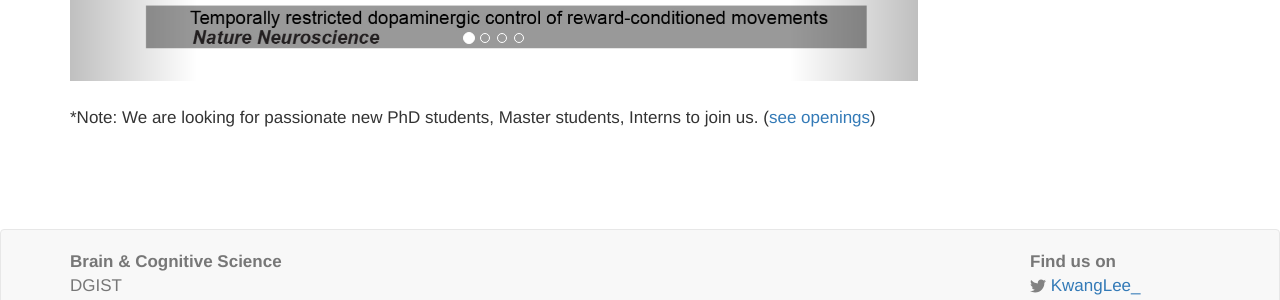
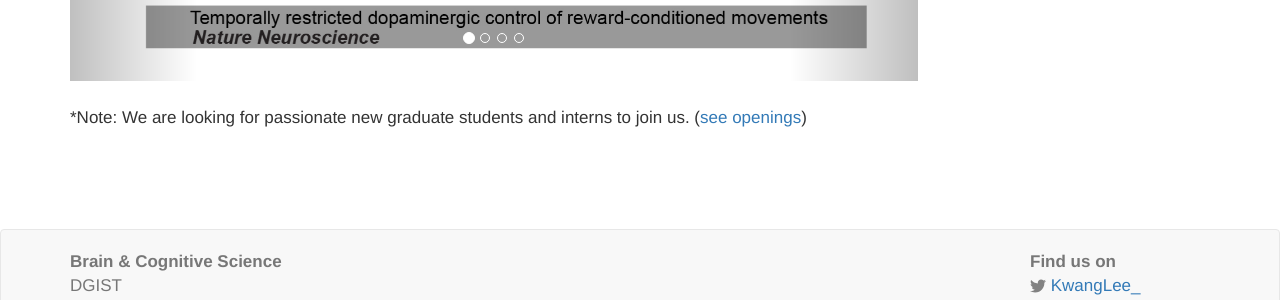
Before and after one commit to kleelab/kleelab.github.io, a Jekyll site: the page built from index.html, in a window 1280 px wide. Shown: the part 882-1182 px from the top of the page. Built offline with Jekyll 4.4.1, drawn with Linux system fonts in a browser that asks for light colours; nearby versions of some CDN libraries; a style sheet for code colours, icons or effects is not loaded.

Commit message:
Update index.html

```diff
--- a/index.html
+++ b/index.html
@@ -56,7 +56,7 @@ layout: home
     </a>
 </div>
 <br>
-<p>  *Note: We are  looking for passionate new PhD students, Master students, Interns to join us. (<a href="{{ site.url }}{{ site.baseurl }}/joinus">see openings</a>)</p>
+<p>  *Note: We are  looking for passionate new graduate students and interns to join us. (<a href="{{ site.url }}{{ site.baseurl }}/joinus">see openings</a>)</p>
 
 
 
```
